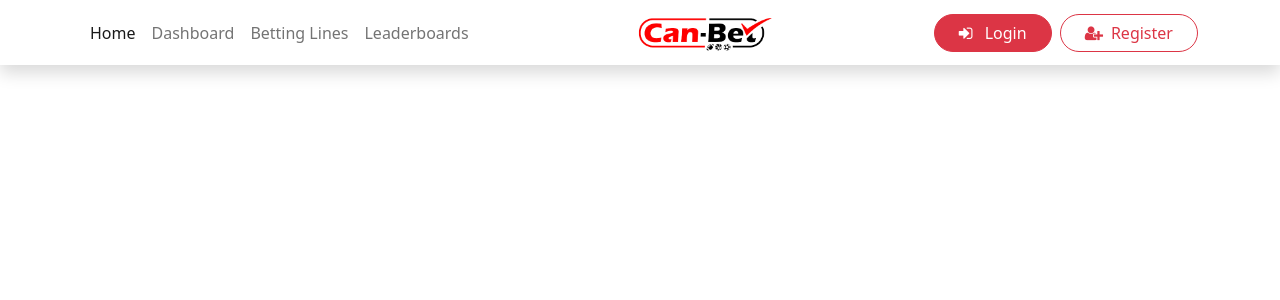
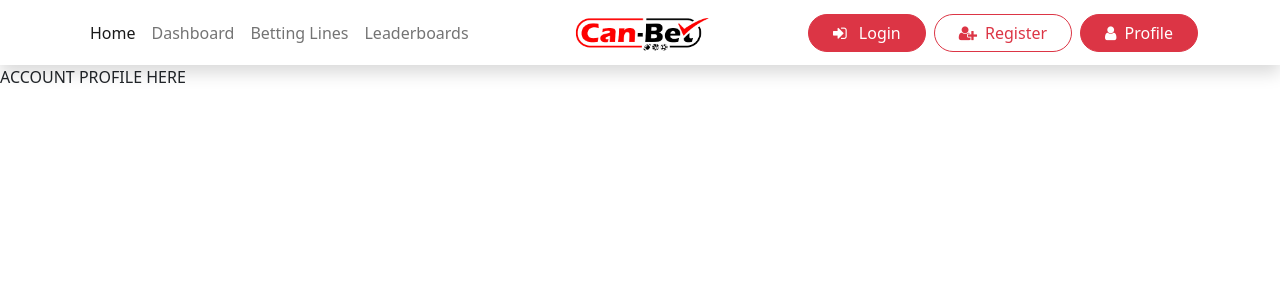
Before and after one commit to bafzaal/Can-Bet, a React (Create React App) app in the folder client-app/: page /profile in a window 1280 px wide. Shown: the top 300 px of the page. Built offline with nearby package versions, Linux system fonts and the light colour scheme.

Commit message:
Added template Profile Component

```diff
--- a/client-app/src/App.js
+++ b/client-app/src/App.js
@@ -4,6 +4,7 @@ import Navbar from './components/Navbar';
 import { Route, Routes } from 'react-router-dom';
 import Login from './components/Login';
 import Register from './components/Register';
+import Profile from './components/Profile';
 
 function App() {
   return (
@@ -12,6 +13,7 @@ function App() {
       <Routes>
         <Route exact path="/login" element={<Login/>}></Route>
         <Route exact path="/register" element={<Register/>}></Route>
+        <Route exact path="/profile" element={<Profile/>}></Route>
         {/* <Route exact path="/" element={}></Route> */}
       </Routes>
     </>
--- a/client-app/src/components/Navbar.jsx
+++ b/client-app/src/components/Navbar.jsx
@@ -30,6 +30,8 @@ const Navbar = () => {
                             <i className="fa fa-sign-in me-2"></i> Login</NavLink>
                         <NavLink to="/register" className="btn btn-outline-danger ms-2 px-4 rounded-pill">
                             <i className="fa fa-user-plus me-2"></i>Register</NavLink>
+                        <NavLink to="/profile" className="btn btn-outline-danger ms-2 px-4 rounded-pill">
+                            <i className="fa fa-user me-2"></i>Profile</NavLink> {/*Add Styling to this button*/}
                     </div>
                 </div>
             </nav>
--- /dev/null
+++ b/client-app/src/components/Profile.jsx
@@ -0,0 +1,9 @@
+import React from 'react';
+
+const Profile = () => {
+    return(
+        <div><p>ACCOUNT PROFILE HERE</p></div>
+    );
+}
+
+export default Profile;
```
